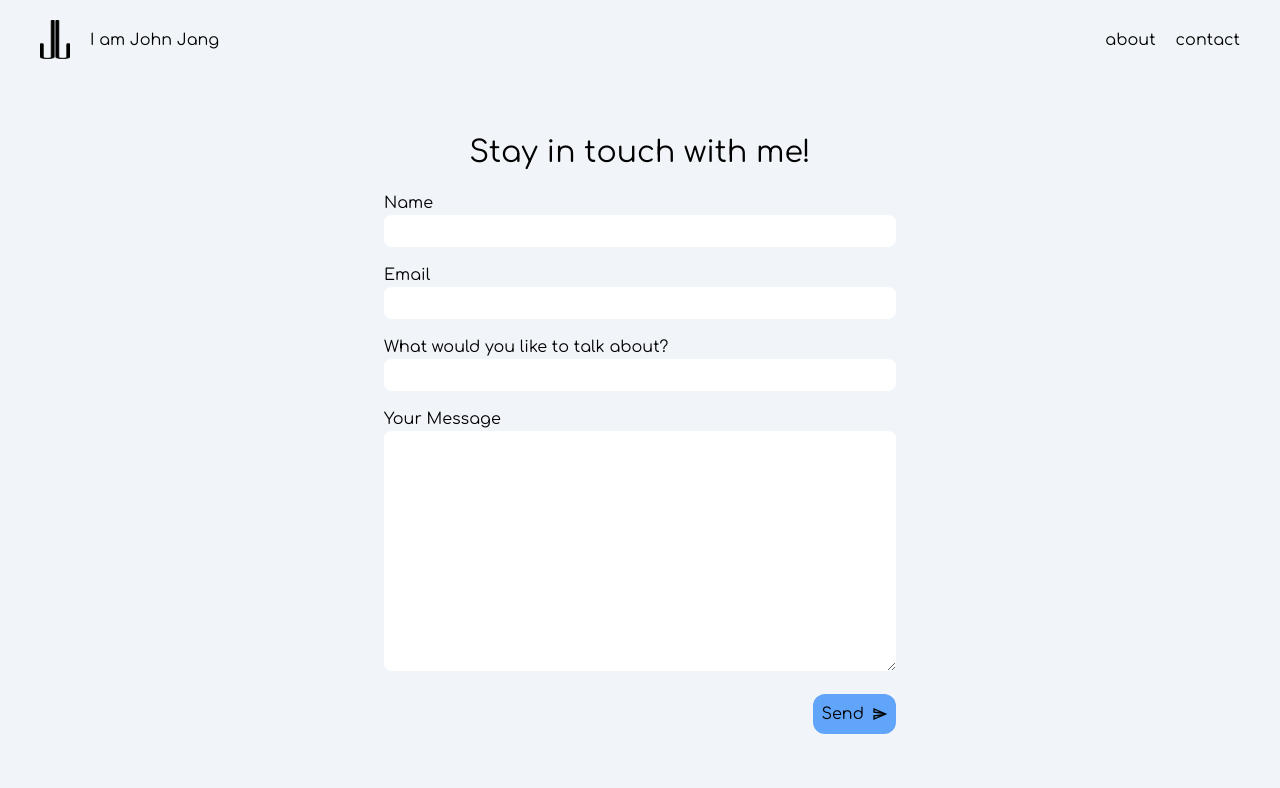
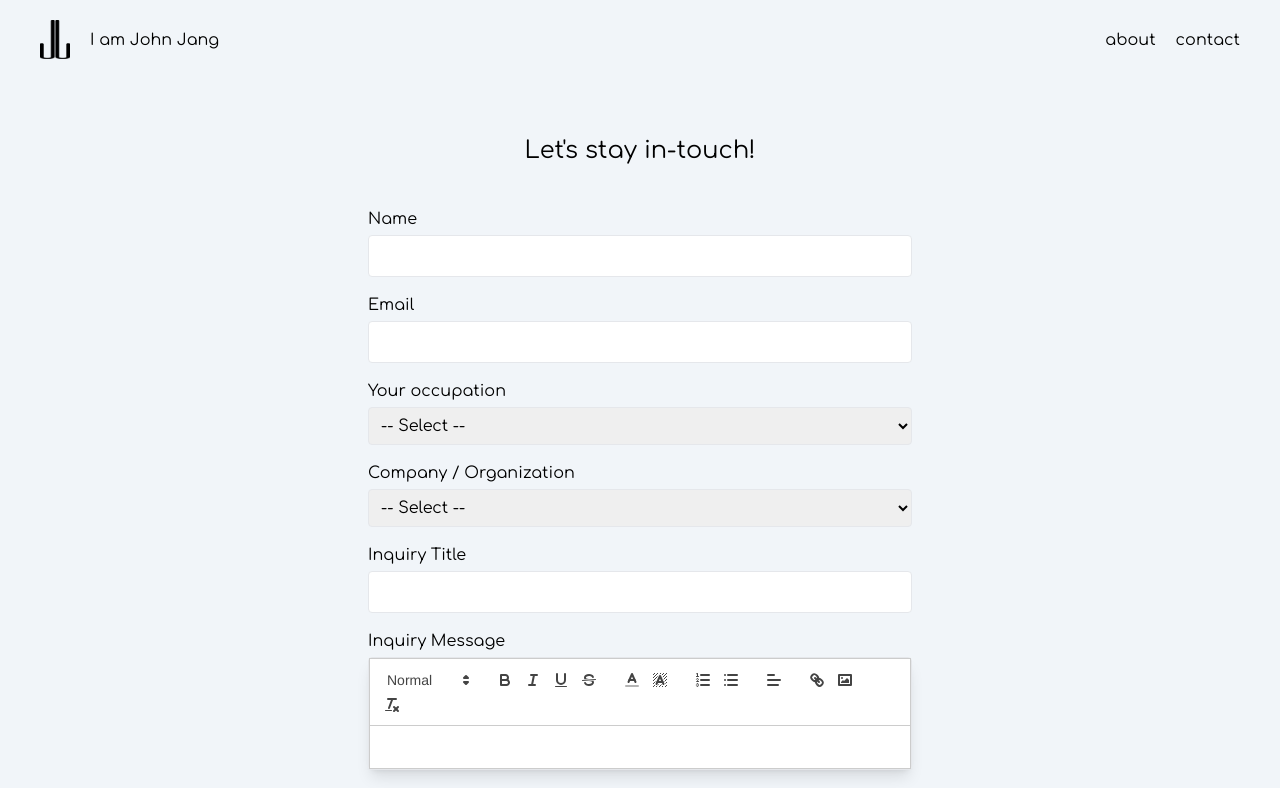
Before and after one commit to johnjang94/portfolio-ver-3, a React (Vite) app: page /contact in a window 1280 px wide. Shown: the top 788 px of the page. Built offline with nearby package versions, Linux system fonts and the light colour scheme; no server answers.

Commit message:
updated contact form

```diff
--- a/package.json
+++ b/package.json
@@ -21,6 +21,7 @@
     "react-helmet-async": "^2.0.5",
     "react-hook-form": "^7.54.2",
     "react-icons": "^5.0.1",
+    "react-quill": "^2.0.0",
     "react-router-dom": "^6.22.3",
     "react-scroll": "^1.9.0",
     "vite-plugin-ssr": "^0.4.142"
--- a/src/pages/contact.jsx
+++ b/src/pages/contact.jsx
@@ -1,108 +1,216 @@
-import { useEffect } from "react";
-import { useForm } from "react-hook-form";
-import { MdOutlineSend } from "react-icons/md";
-import { useNavigate } from "react-router-dom";
+import { useState } from "react";
+import ReactQuill from "react-quill";
+import "react-quill/dist/quill.snow.css";
 
-export default function Contact() {
-  useEffect(() => {
-    window.scrollTo(0, 0);
+export default function ContactForm() {
+  const [formData, setFormData] = useState({
+    name: "",
+    email: "",
+    jobTitle: "",
+    otherJobTitle: "",
+    selfEmployed: "",
+    organizationType: "",
+    inquiryTitle: "",
+    inquiryMessage: "",
+    attachment: null,
   });
 
-  const navigate = useNavigate();
-  const {
-    register,
-    handleSubmit,
-    formState: { errors },
-  } = useForm();
+  const modules = {
+    toolbar: [
+      [{ header: [1, 2, false] }],
+      ["bold", "italic", "underline", "strike"],
+      [{ color: [] }, { background: [] }],
+      [{ list: "ordered" }, { list: "bullet" }],
+      [{ align: [] }],
+      ["link", "image"],
+      ["clean"],
+    ],
+  };
 
-  const onSubmit = (data) => {
-    navigate("/sending", { state: { data } });
+  const handleChange = (e) => {
+    const { name, value } = e.target;
+    if (name === "jobTitle") {
+      setFormData((prev) => ({
+        ...prev,
+        jobTitle: value,
+        otherJobTitle: "",
+        selfEmployed: "",
+      }));
+    } else if (name === "otherJobTitle") {
+      setFormData((prev) => ({
+        ...prev,
+        otherJobTitle: value,
+        selfEmployed:
+          value.toLowerCase() === "freelancer" ? prev.selfEmployed : "",
+      }));
+    } else {
+      setFormData((prev) => ({ ...prev, [name]: value }));
+    }
+  };
+
+  const handleFileChange = (e) => {
+    setFormData((prev) => ({ ...prev, attachment: e.target.files[0] }));
+  };
+
+  const handleQuillChange = (value) => {
+    setFormData((prev) => ({ ...prev, inquiryMessage: value }));
+  };
+
+  const handleSubmit = (e) => {
+    e.preventDefault();
+    console.log("Submitted data:", formData);
   };
 
   return (
-    <div className="md:my-5 my-28 md:py-4 px-10">
-      <h1 className="md:text-3xl text-lg md:my-5 my-20 text-center">
-        Stay in touch with me!
-      </h1>
-      <div className="w-full max-w-lg mx-auto">
-        <form onSubmit={handleSubmit(onSubmit)} noValidate>
-          <div className="mb-4">
-            <label htmlFor="name">Name</label>
-            <br />
+    <form onSubmit={handleSubmit} className="max-w-xl mx-auto p-4 space-y-4">
+      <h1 className="text-center my-10 text-2xl">Let&#39;s stay in-touch!</h1>
+      <div>
+        <label htmlFor="name" className="block mb-1">
+          Name
+        </label>
         <input
-              {...register("name", { required: "Name is required" })}
           id="name"
+          name="name"
           type="text"
-              className="w-full rounded-lg p-1"
+          required
+          value={formData.name}
+          onChange={handleChange}
+          className="w-full border p-2 rounded"
         />
-            {errors.name && (
-              <p className="text-red-500 text-sm mt-1">{errors.name.message}</p>
+      </div>
+      <div>
+        <label htmlFor="email" className="block mb-1">
+          Email
+        </label>
+        <input
+          id="email"
+          name="email"
+          type="email"
+          required
+          value={formData.email}
+          onChange={handleChange}
+          className="w-full border p-2 rounded"
+        />
+      </div>
+      <div>
+        <label htmlFor="jobTitle" className="block mb-1">
+          Your occupation
+        </label>
+        <select
+          id="jobTitle"
+          name="jobTitle"
+          required
+          value={formData.jobTitle}
+          onChange={handleChange}
+          className="w-full border p-2 rounded"
+        >
+          <option value="">-- Select --</option>
+          <option value="recruiter">Recruiter</option>
+          <option value="ux designer">UX Designer</option>
+          <option value="product designer">Product Designer</option>
+          <option value="senior designer">Senior Designer</option>
+          <option value="head hunter">Head Hunter</option>
+          <option value="other">Other</option>
+        </select>
+      </div>
+      {formData.jobTitle === "other" && (
+        <div>
+          <label htmlFor="otherJobTitle" className="block mb-1">
+            Please specify
+          </label>
+          <input
+            id="otherJobTitle"
+            name="otherJobTitle"
+            type="text"
+            required
+            value={formData.otherJobTitle}
+            onChange={handleChange}
+            className="w-full border p-2 rounded"
+          />
+        </div>
       )}
+      {formData.jobTitle === "other" &&
+        formData.otherJobTitle.toLowerCase() === "freelancer" && (
+          <div>
+            <label htmlFor="selfEmployed" className="block mb-1">
+              Are you self-employed?
+            </label>
+            <select
+              id="selfEmployed"
+              name="selfEmployed"
+              required
+              value={formData.selfEmployed}
+              onChange={handleChange}
+              className="w-full border p-2 rounded"
+            >
+              <option value="">-- Select --</option>
+              <option value="yes">Yes</option>
+              <option value="no">No</option>
+            </select>
           </div>
-
-          <div className="mb-4">
-            <label htmlFor="email">Email</label>
-            <br />
+        )}
+      <div>
+        <label htmlFor="organizationType" className="block mb-1">
+          Company / Organization
+        </label>
+        <select
+          id="organizationType"
+          name="organizationType"
+          required
+          value={formData.organizationType}
+          onChange={handleChange}
+          className="w-full border p-2 rounded"
+        >
+          <option value="">-- Select --</option>
+          <option value="company">Company</option>
+          <option value="recruiting agency">Recruiting Agency</option>
+          <option value="non-profit">Non-profit</option>
+          <option value="other">Other</option>
+        </select>
+      </div>
+      <div>
+        <label htmlFor="inquiryTitle" className="block mb-1">
+          Inquiry Title
+        </label>
         <input
-              {...register("email", {
-                required: "Email is required",
-                pattern: {
-                  value: /^[A-Z0-9._%+-]+@[A-Z0-9.-]+\.[A-Z]{2,}$/i,
-                  message: "Invalid email address",
-                },
-              })}
-              id="email"
-              type="email"
-              className="w-full rounded-lg p-1"
+          id="inquiryTitle"
+          name="inquiryTitle"
+          type="text"
+          required
+          value={formData.inquiryTitle}
+          onChange={handleChange}
+          className="w-full border p-2 rounded"
         />
-            {errors.email && (
-              <p className="text-red-500 text-sm mt-1">
-                {errors.email.message}
-              </p>
-            )}
       </div>
-
-          <div className="mb-4">
-            <label htmlFor="topic">What would you like to talk about?</label>
-            <br />
+      <div>
+        <label className="block mb-1">Inquiry Message</label>
+        <ReactQuill
+          value={formData.inquiryMessage}
+          onChange={handleQuillChange}
+          modules={modules}
+          className="bg-white border rounded shadow-lg"
+        />
+      </div>
+      <div>
+        <label htmlFor="attachment" className="block mb-1">
+          Attachment (optional)
+        </label>
         <input
-              {...register("inquiry", { required: "This field is required" })}
-              type="text"
-              id="inquiry"
-              className="w-full rounded-lg p-1"
+          id="attachment"
+          name="attachment"
+          type="file"
+          onChange={handleFileChange}
+          className="w-full"
         />
-            {errors.inquiry && (
-              <p className="text-red-500 text-sm mt-1">
-                {errors.inquiry.message}
-              </p>
-            )}
       </div>
-
-          <div className="mb-4">
-            <label htmlFor="message">Your Message</label>
-            <br />
-            <textarea
-              {...register("message", { required: "Message is required" })}
-              id="message"
-              className="w-full h-[30vh] rounded-lg p-1"
-            />
-            {errors.message && (
-              <p className="text-red-500 text-sm mt-1">
-                {errors.message.message}
-              </p>
-            )}
-          </div>
-
       <div className="flex justify-end">
         <button
           type="submit"
-              className="p-2 bg-blue-400 rounded-xl text-center flex items-center gap-2"
+          className="px-4 py-2 bg-blue-500 text-white rounded hover:bg-blue-600"
         >
-              Send <MdOutlineSend />
+          Submit
         </button>
       </div>
     </form>
-      </div>
-    </div>
   );
 }
```
Also changed, not shown: 1 other file (tests, documents, lock files or other folders). Lines whose indentation alone changed are shown as unchanged.
